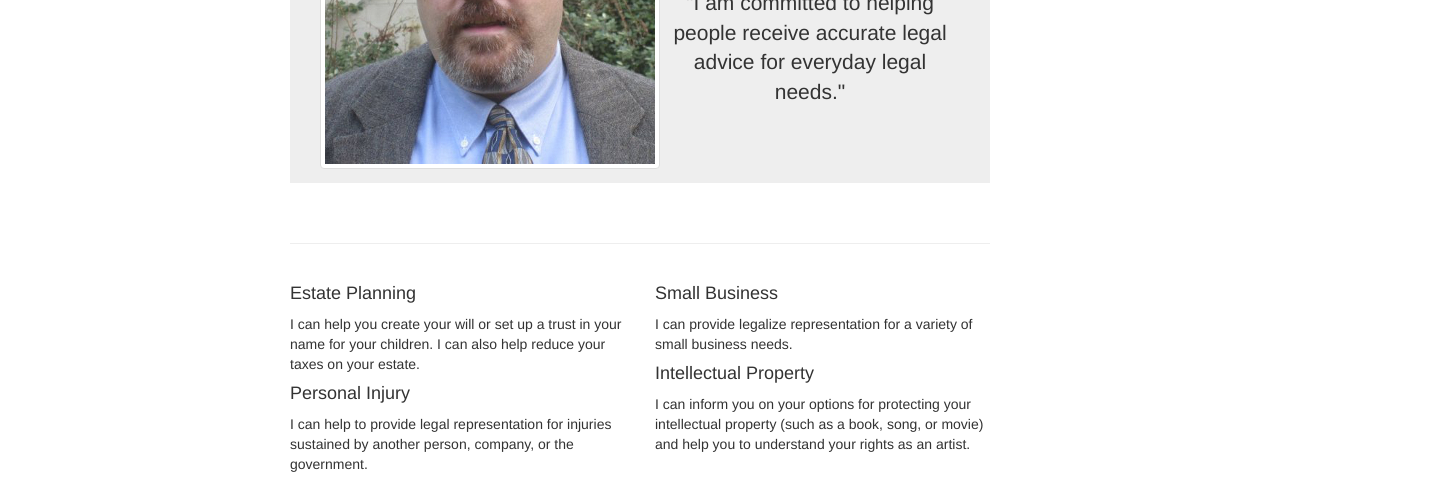
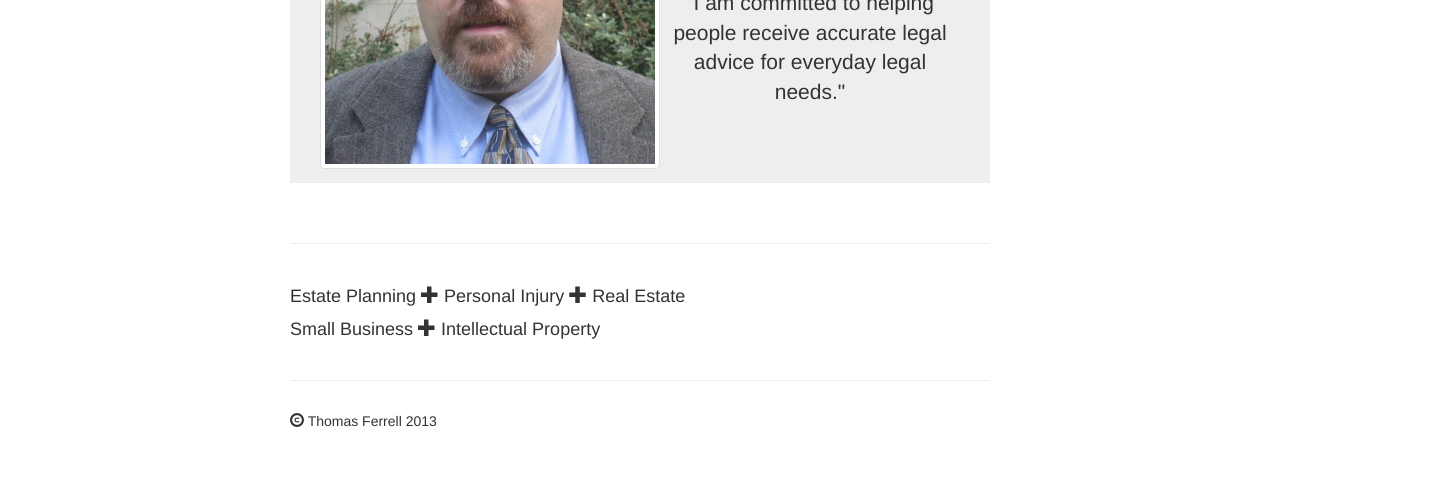
Before and after one commit to jcchurch/ferrell, a plain HTML site: page index.html in a window 1280 px wide. Shown: the part 347-828 px from the top of the page, 1445 px wide, since content can reach past the window. Drawn offline with nearby package versions, Linux system fonts and the light colour scheme.

Commit message:
Removing descriptions of areas of law

```diff
--- a/index.html
+++ b/index.html
@@ -83,23 +83,9 @@
       <hr>
 
       <div class="row">
-        <div class="col-lg-6">
-          <h4>Estate Planning</h4>
-          <p>I can help you create your will or set up a trust in your name for your children. I can also help reduce your taxes on your estate.</p>
-
-          <h4>Personal Injury</h4>
-          <p>I can help to provide legal representation for injuries sustained by another person, company, or the government.</p>
-
-          <h4>Real Estate</h4>
-          <p>I can help finalize the deeds to residential, commericial, or industiral properites.</p>
-        </div>
-
-        <div class="col-lg-6">
-          <h4>Small Business</h4>
-          <p>I can provide legalize representation for a variety of small business needs.</p>
-
-          <h4>Intellectual Property</h4>
-          <p>I can inform you on your options for protecting your intellectual property (such as a book, song, or movie) and help you to understand your rights as an artist.</p>
+        <div class="container">
+          <h4>Estate Planning <span class="glyphicon glyphicon-plus"></span> Personal Injury <span class="glyphicon glyphicon-plus"></span> Real Estate<h4>
+          <h4>Small Business <span class="glyphicon glyphicon-plus"></span> Intellectual Property</h4>
         </div>
       </div>
 
```
